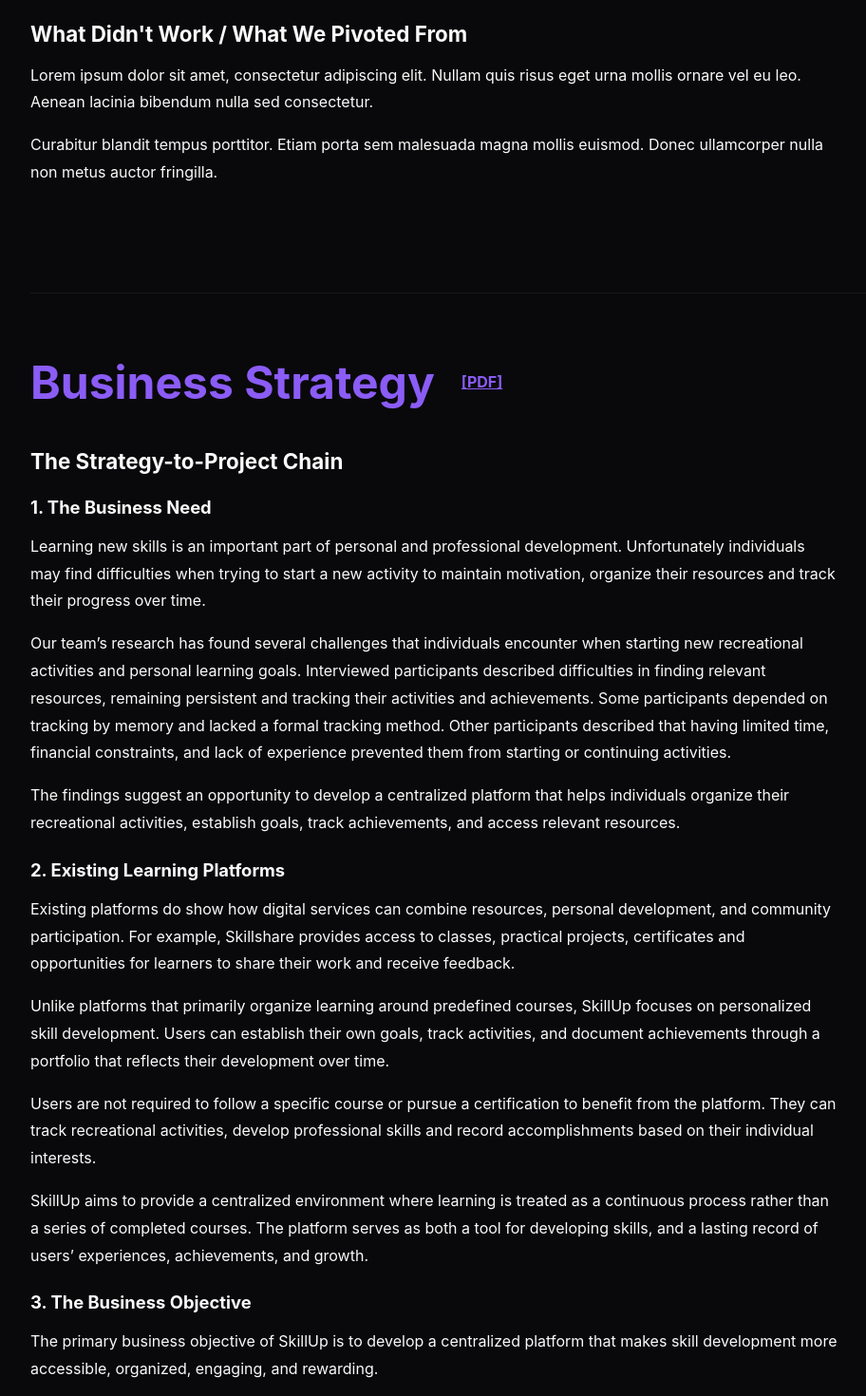
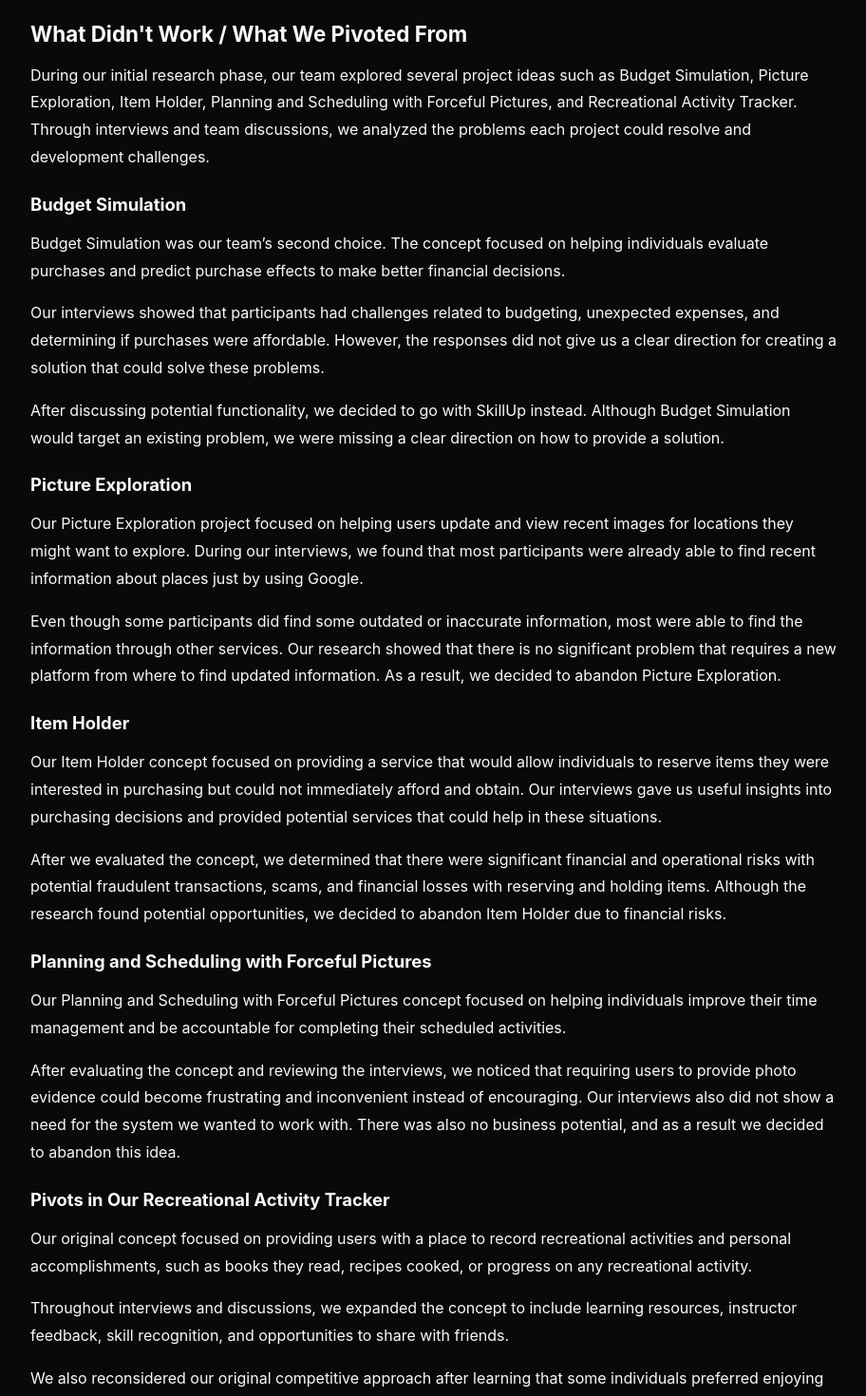
Before and after one commit to JuanReyna1/skill_tracker, a React (Vite) app in the folder frontend/: page /sprint-1 in a window 1280 px wide. Shown: the part 1000-2470 px from the top of the page at 95% size, without its empty margins (90-1002 px from the left). Built offline with nearby package versions, Linux system fonts and the light colour scheme.

Commit message:
Update What Didn't Work section in Sprint 1

```diff
--- a/frontend/src/pages/Sprint1.jsx
+++ b/frontend/src/pages/Sprint1.jsx
@@ -69,17 +69,55 @@ function Sprint1() {
 
                     <div className="sprint-topic">
                         <h3>What Didn't Work / What We Pivoted From</h3>
+
                         <p>
-                            Lorem ipsum dolor sit amet, consectetur adipiscing
-                            elit. Nullam quis risus eget urna mollis ornare vel
-                            eu leo. Aenean lacinia bibendum nulla sed
-                            consectetur.
+                            During our initial research phase, our team explored several project ideas such as Budget Simulation, Picture Exploration, Item Holder, Planning and Scheduling with Forceful Pictures, and Recreational Activity Tracker. Through interviews and team discussions, we analyzed the problems each project could resolve and development challenges.
                         </p>
 
+                        <h4>Budget Simulation</h4>
                         <p>
-                            Curabitur blandit tempus porttitor. Etiam porta sem
-                            malesuada magna mollis euismod. Donec ullamcorper
-                            nulla non metus auctor fringilla.
+                            Budget Simulation was our team’s second choice. The concept focused on helping individuals evaluate purchases and predict purchase effects to make better financial decisions.
+                        </p>
+                        <p>
+                            Our interviews showed that participants had challenges related to budgeting, unexpected expenses, and determining if purchases were affordable. However, the responses did not give us a clear direction for creating a solution that could solve these problems.
+                        </p>
+                        <p>
+                            After discussing potential functionality, we decided to go with SkillUp instead. Although Budget Simulation would target an existing problem, we were missing a clear direction on how to provide a solution.
+                        </p>
+
+                        <h4>Picture Exploration</h4>
+                        <p>
+                            Our Picture Exploration project focused on helping users update and view recent images for locations they might want to explore. During our interviews, we found that most participants were already able to find recent information about places just by using Google.
+                        </p>
+                        <p>
+                            Even though some participants did find some outdated or inaccurate information, most were able to find the information through other services. Our research showed that there is no significant problem that requires a new platform from where to find updated information. As a result, we decided to abandon Picture Exploration.
+                        </p>
+
+                        <h4>Item Holder</h4>
+                        <p>
+                            Our Item Holder concept focused on providing a service that would allow individuals to reserve items they were interested in purchasing but could not immediately afford and obtain. Our interviews gave us useful insights into purchasing decisions and provided potential services that could help in these situations.
+                        </p>
+                        <p>
+                            After we evaluated the concept, we determined that there were significant financial and operational risks with potential fraudulent transactions, scams, and financial losses with reserving and holding items. Although the research found potential opportunities, we decided to abandon Item Holder due to financial risks.
+                        </p>
+
+                        <h4>Planning and Scheduling with Forceful Pictures</h4>
+                        <p>
+                            Our Planning and Scheduling with Forceful Pictures concept focused on helping individuals improve their time management and be accountable for completing their scheduled activities.
+                        </p>
+                        <p>
+                            After evaluating the concept and reviewing the interviews, we noticed that requiring users to provide photo evidence could become frustrating and inconvenient instead of encouraging. Our interviews also did not show a need for the system we wanted to work with. There was also no business potential, and as a result we decided to abandon this idea.
+                        </p>
+
+                        <h4>Pivots in Our Recreational Activity Tracker</h4>
+                        <p>
+                            Our original concept focused on providing users with a place to record recreational activities and personal accomplishments, such as books they read, recipes cooked, or progress on any recreational activity.
+                        </p>
+                        <p>
+                            Throughout interviews and discussions, we expanded the concept to include learning resources, instructor feedback, skill recognition, and opportunities to share with friends.
+                        </p>
+                        <p>
+                            We also reconsidered our original competitive approach after learning that some individuals preferred enjoying recreational activities without the pressure of comparing themselves to others. Instead, we focused on personalized progress tracking, individual achievements, and community support.
                         </p>
                     </div>
                 </section>
```
